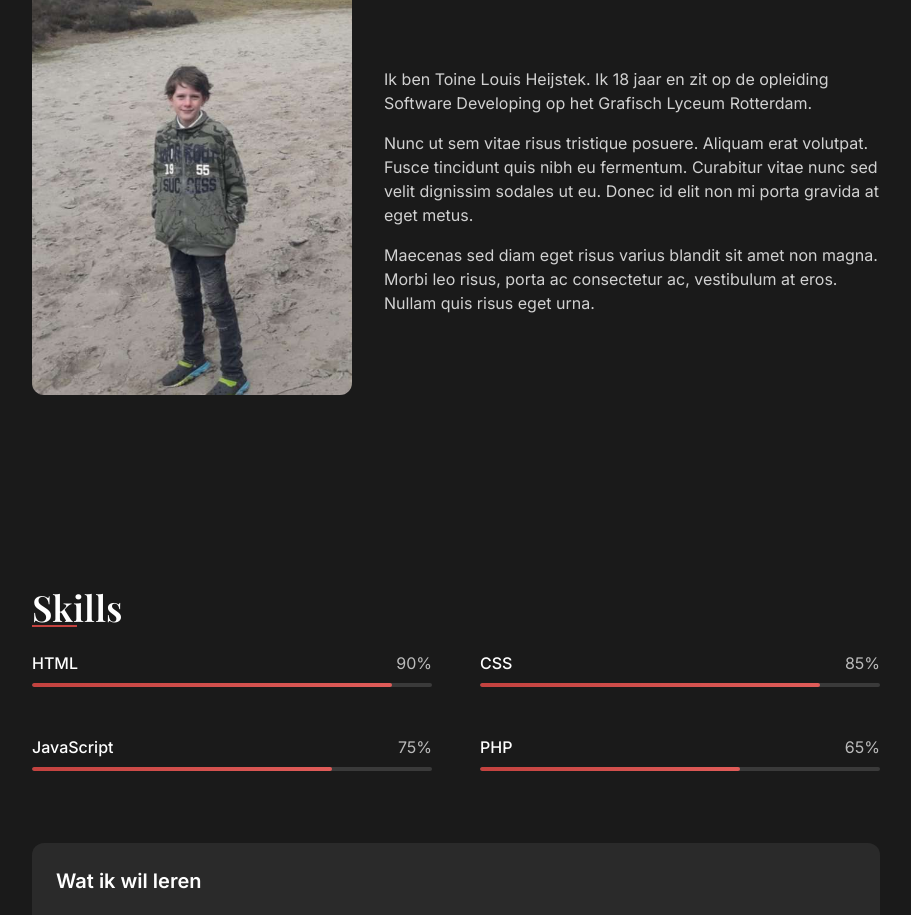
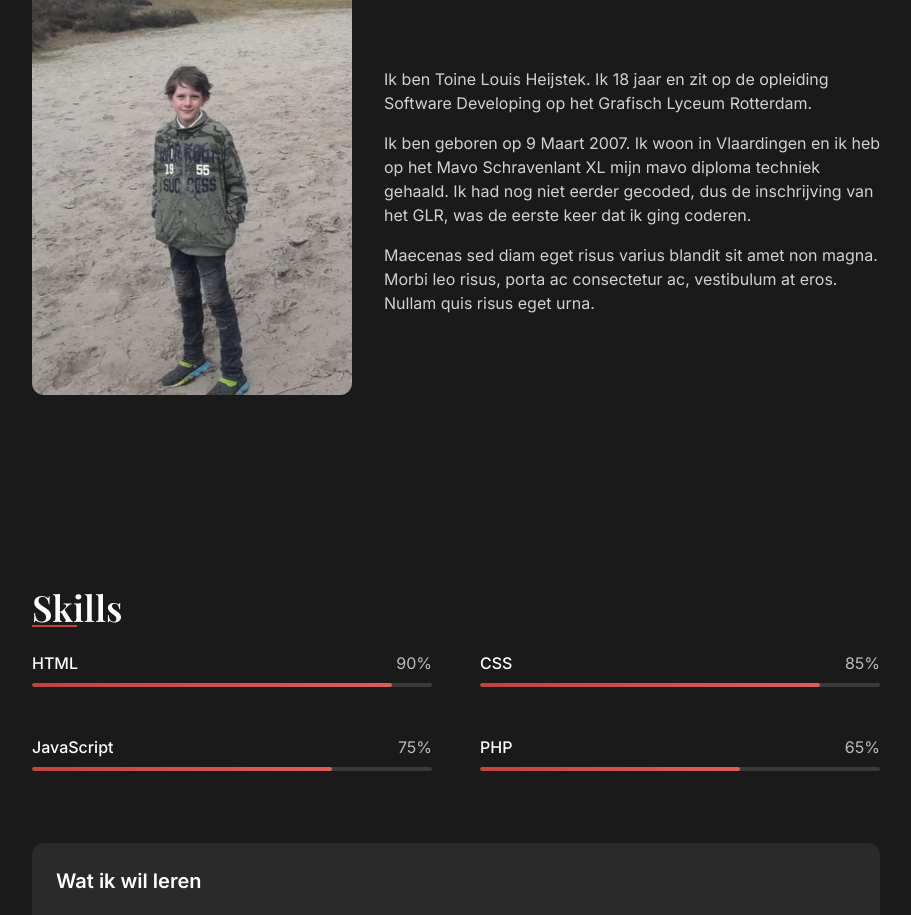
Before and after one commit to 100184/toine-portfolio-animate, a React (Vite) app: page / in a window 1280 px wide. Shown: the part 974-1889 px from the top of the page, without its empty margins (184-1095 px from the left). Built offline with nearby package versions, Linux system fonts and the light colour scheme.

Commit message:
Update AboutSection.tsx

```diff
--- a/src/components/About/AboutSection.tsx
+++ b/src/components/About/AboutSection.tsx
@@ -38,7 +38,7 @@ const AboutSection: React.FC = () => {
              Ik ben Toine Louis Heijstek. Ik 18 jaar en zit op de opleiding Software Developing op het Grafisch Lyceum Rotterdam.
             </p>
             <p className="text-white/80 mb-4">
-              Nunc ut sem vitae risus tristique posuere. Aliquam erat volutpat. Fusce tincidunt quis nibh eu fermentum. Curabitur vitae nunc sed velit dignissim sodales ut eu. Donec id elit non mi porta gravida at eget metus.
+              Ik ben geboren op 9 Maart 2007. Ik woon in Vlaardingen en ik heb op het Mavo Schravenlant XL mijn mavo diploma techniek gehaald. Ik had nog niet eerder gecoded, dus de inschrijving van het GLR, was de eerste keer dat ik ging coderen.
             </p>
             <p className="text-white/80">
               Maecenas sed diam eget risus varius blandit sit amet non magna. Morbi leo risus, porta ac consectetur ac, vestibulum at eros. Nullam quis risus eget urna.
```
